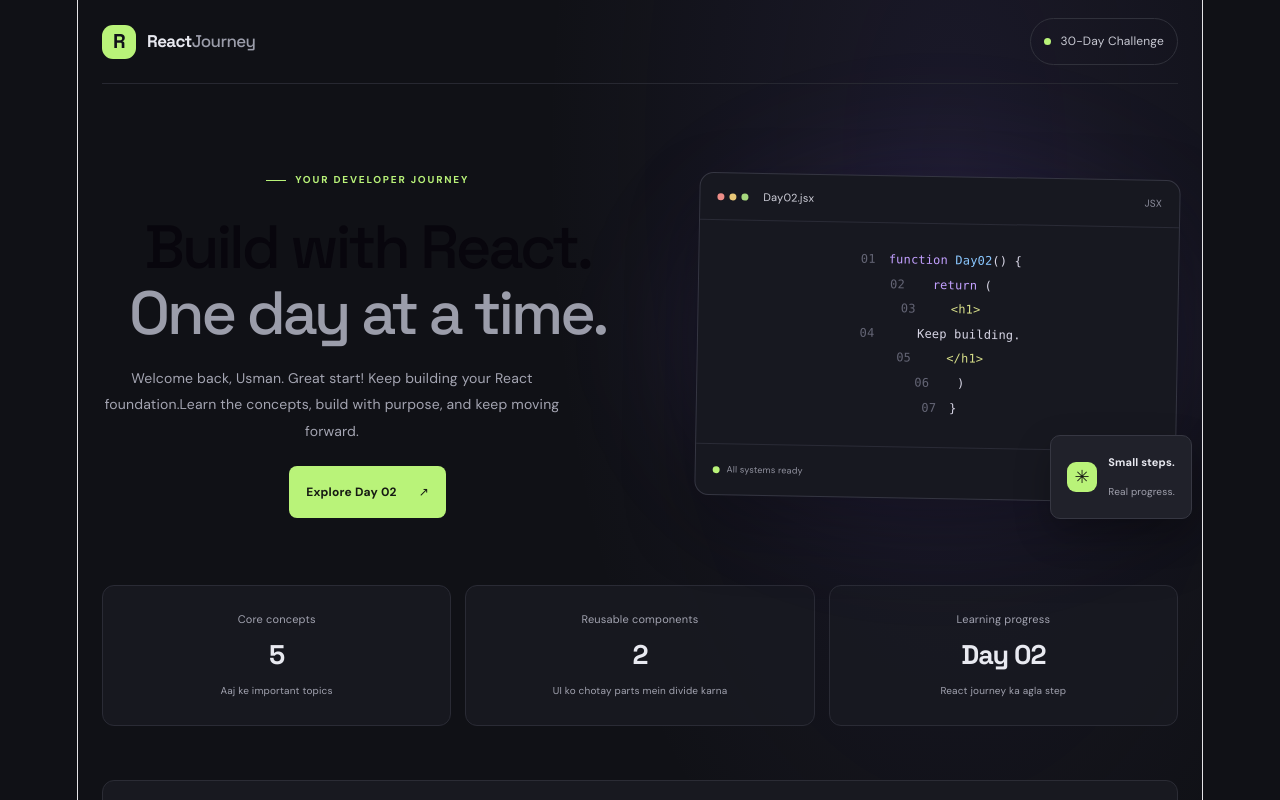
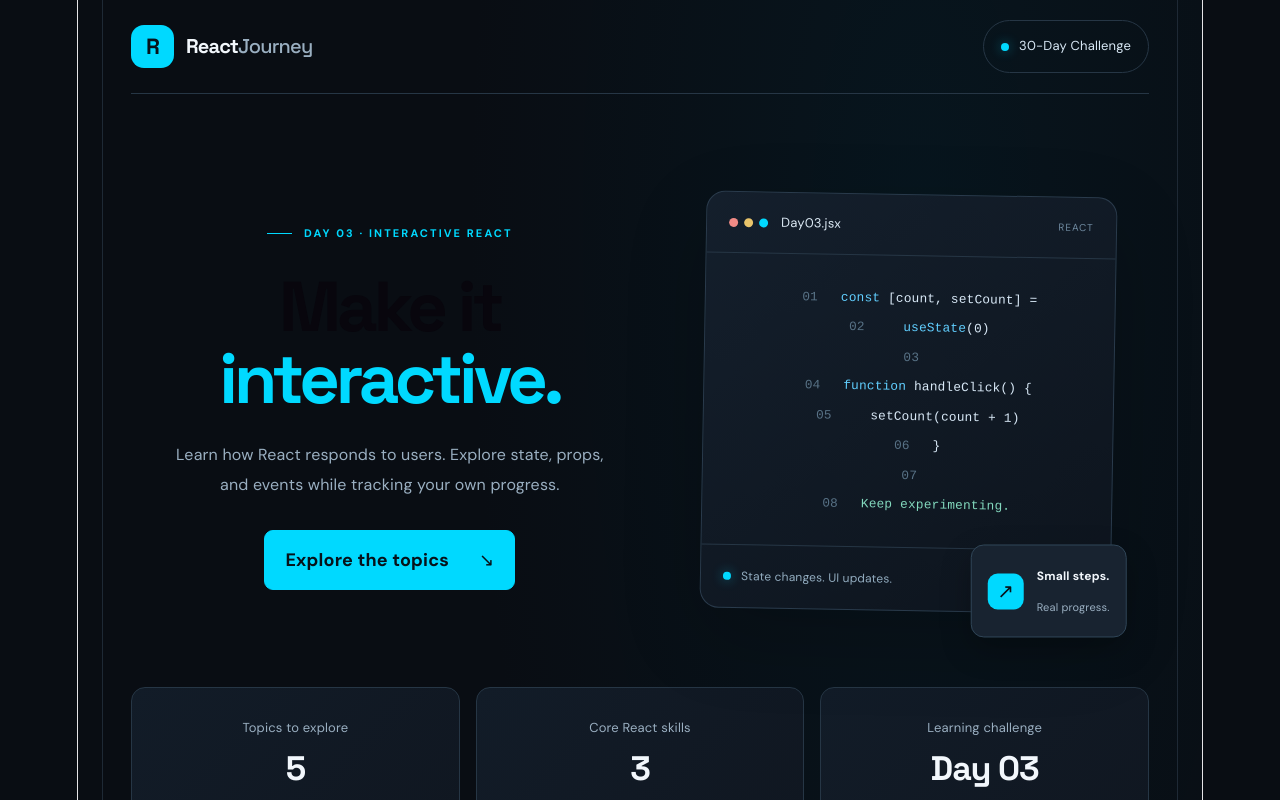
Before and after one commit to CodeWithUsmanOfficial25/React.js-in-30-Days, a React (Vite) app: page / in a window 1280 px wide. Shown: the top 800 px of the page. Built offline with nearby package versions, Linux system fonts and the light colour scheme.

Commit message:
feat: connect Day 3 interactive learning page

```diff
--- a/src/App.jsx
+++ b/src/App.jsx
@@ -1,8 +1,8 @@
 
-import Day02 from './days/Day02.jsx'
+import Day03 from './days/Day03.jsx'
 
 function App() {
-  return <Day02 />
+  return <Day03 />
 }
 
 export default App
```
